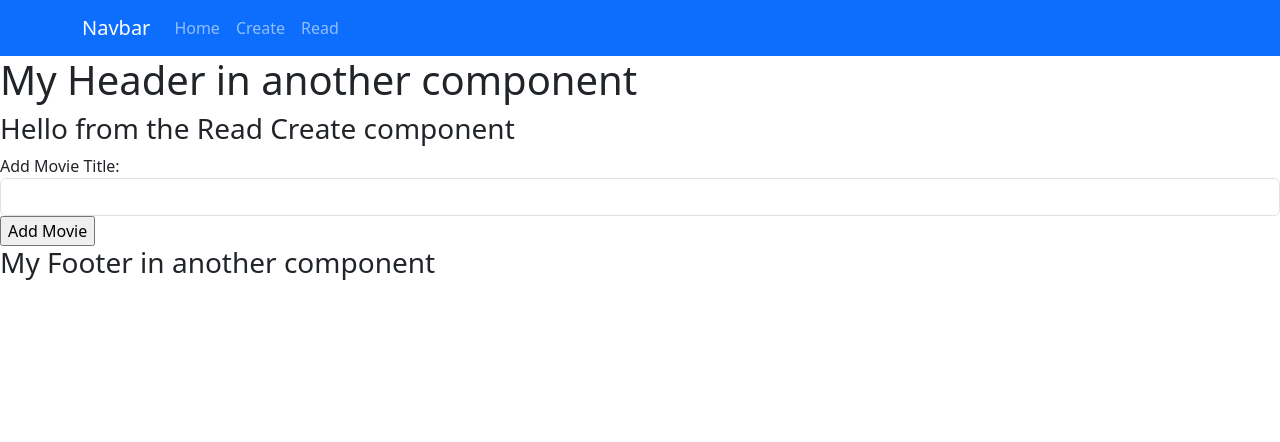
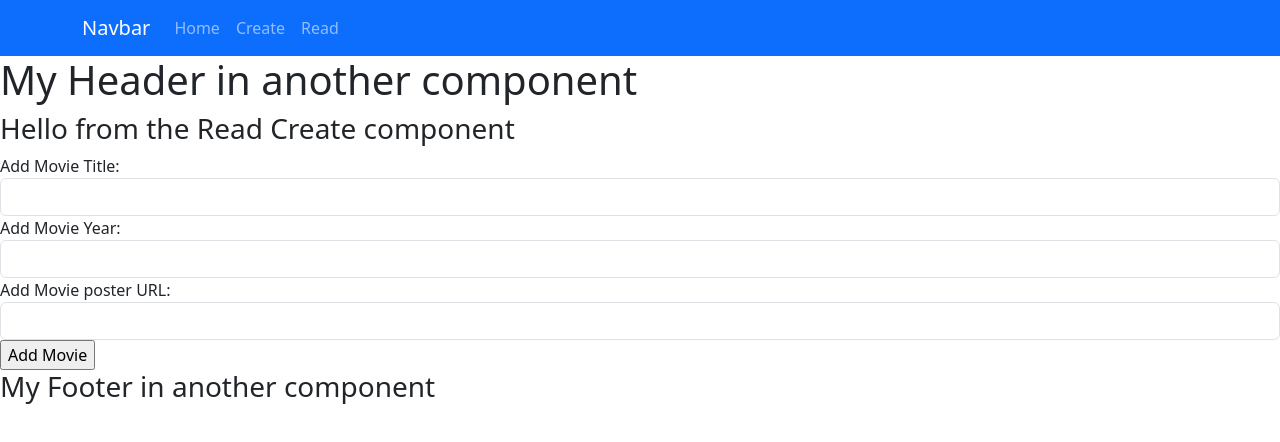
Before and after one commit to KarolisBz/MobileDev_Lab9-MernDelete, a React (Create React App) app: page /create in a window 1280 px wide. Shown: the top 442 px of the page. Built offline with nearby package versions, Linux system fonts and the light colour scheme.

Commit message:
Added Finishing Comments and 2 inputs for create

```diff
--- a/src/components/Create.js
+++ b/src/components/Create.js
@@ -2,18 +2,25 @@ import { useState } from "react";
 
 // Read content to be imported
 const Create = () => {
-  // state var
+  // using states we set movie data - 'useState' allows functional components to use states
+  // that work like global vars but with extra computing in between if required
   const [title, setTitle] = useState('');
+  const [year, setYear] = useState('');
+  const [poster, setPoster] = useState('');
+
+  // logs form information
   const handleSubmit = (e) => {
     e.preventDefault(); // stops from being fired more than once
-    console.log(title);
+    console.log(title, year, poster);
   }
 
   return (
     <div>
       <h3>Hello from the Read Create component</h3>
+      {/*form, fires handleSubmit on submit*/}
       <form onSubmit={handleSubmit}>
         <div>
+          {/*Handles Title info*/}
           <label>Add Movie Title: </label>
           <input type="text"
             className="form-control"
@@ -21,6 +28,23 @@ const Create = () => {
             onChange={(e) => { setTitle(e.target.value) }}></input>
         </div>
         <div>
+          {/*Handles Movie Year info*/}
+          <label>Add Movie Year: </label>
+          <input type="text"
+            className="form-control"
+            value={year}
+            onChange={(e) => { setYear(e.target.value) }}></input>
+        </div>
+        <div>
+          {/*Handles Movie poster URL*/}
+          <label>Add Movie poster URL: </label>
+          <input type="text"
+            className="form-control"
+            value={poster}
+            onChange={(e) => { setPoster(e.target.value) }}></input>
+        </div>
+        <div>
+          {/*submits form*/}
           <input type="submit" value="Add Movie"></input>
         </div>
       </form>
--- a/src/components/Read.js
+++ b/src/components/Read.js
@@ -6,6 +6,7 @@ import axios from "axios";
 // Read content to be imported
 const Read = () => {
     // using states we set movies - 'useState' allows functional components to use states
+    // that work like globall vars but with extra computing in between if required
     const [movies, setMovies] = useState([]);
 
     // react hook synchronize with server api (fires on component loading)
@@ -19,7 +20,7 @@ const Read = () => {
             .catch((error) => {
                 console.log(error)
             });
-    }, []);
+    }, []); // table never changes, so only runs on page load
 
     return (
         <div>
```
